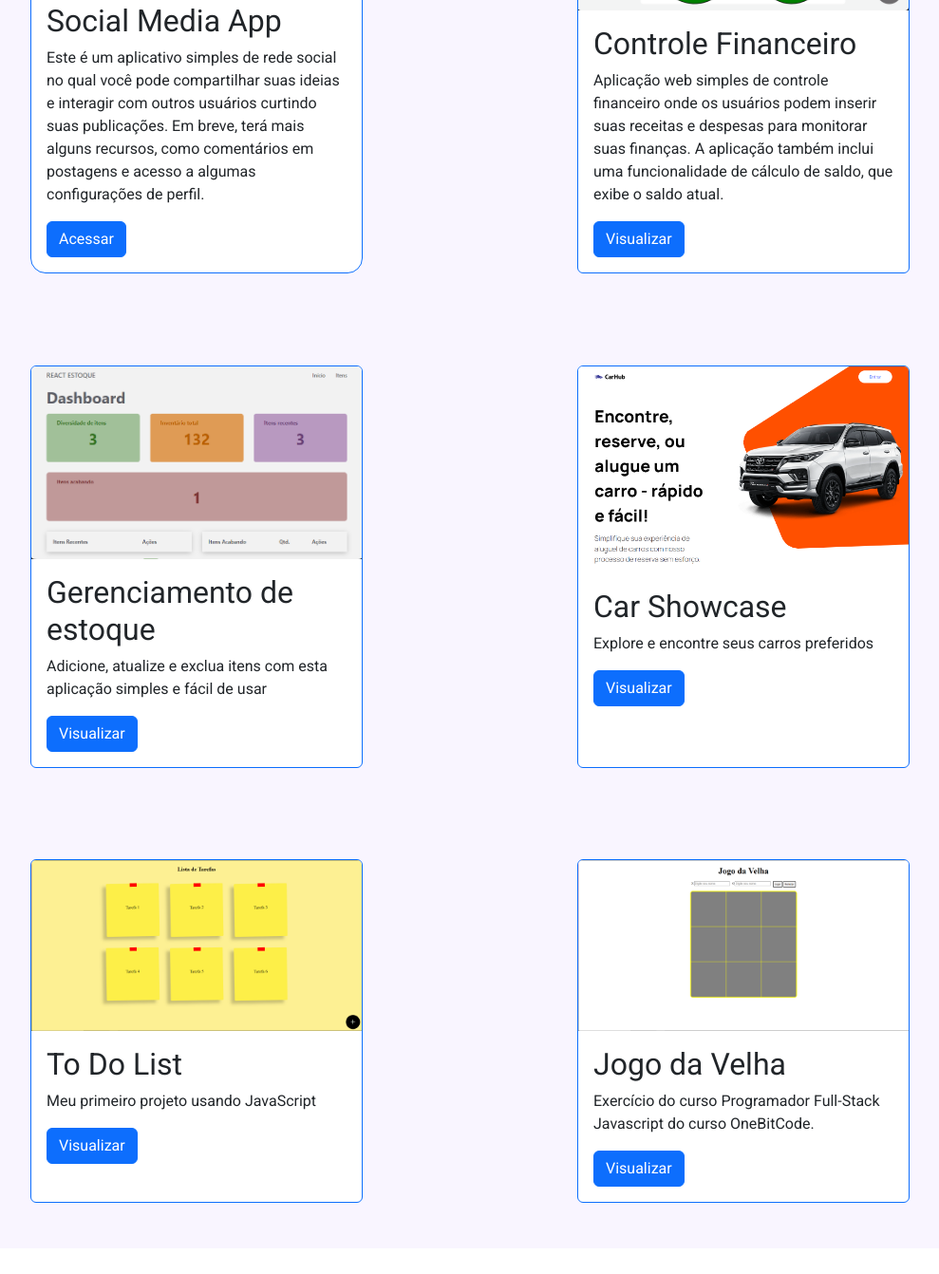
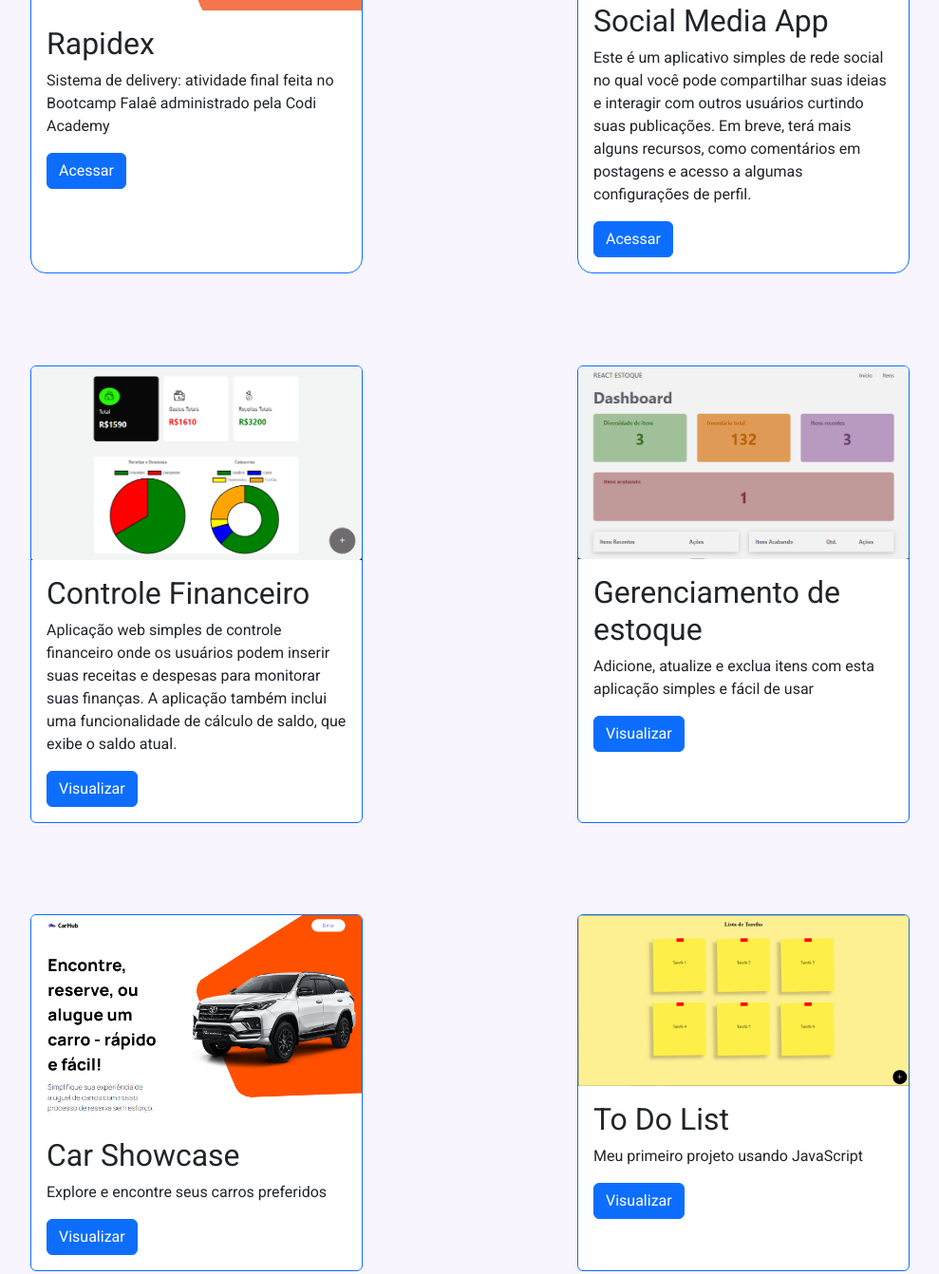
Before and after one commit to PatricioSA/patriciosa.github.io, a plain HTML site: page index.html in a window 1280 px wide. Shown: the part 2533-3875 px from the top of the page at 95% size, without its empty margins (145-1134 px from the left). Before the commit the page ends 3848 px from the top, so only its background shows below. Drawn offline with nearby package versions, Linux system fonts and the light colour scheme.

Commit message:
novo projeto

```diff
--- a/index.html
+++ b/index.html
@@ -112,6 +112,18 @@
         <div class="Container">
 
             <div data-aos="flip-right" data-aos-duration="2000" class="card rounded-4 my-5 m-lg-5">
+                <img src="img/projetos/app-delivery.png" alt="Tela inicial do projeto" class="card-img-top">
+                <div class="card-body">
+                    <h2 class="card-title">Rapidex</h2>
+                    <p class="card-text">
+                        Sistema de delivery: atividade final feita no Bootcamp Falaê
+                        administrado pela Codi Academy
+                    </p>
+                    <a href="https://rapidex-patriciosa.vercel.app" class="btn btn-primary" target="_blank">Acessar</a>
+                </div>
+            </div>
+
+            <div data-aos="flip-right" data-aos-duration="2000" class="card rounded-4 my-5 m-lg-5">
                 <img src="img/projetos/social-media.png" alt="Tela inicial do projeto" class="card-img-top">
                 <div class="card-body">
                     <h2 class="card-title">Social Media App</h2>
@@ -172,15 +184,6 @@
                     <a href="https://patriciosa.github.io/ToDo-List" class="btn btn-primary" target="_blank">Visualizar</a>
                 </div>
             </div>
-
-            <div data-aos="flip-right" data-aos-duration="2000" class="card my-5 m-lg-5" style="width: 350px;">
-                <img src="img/projetos/jogo-da-velha.png" alt="Tela inicial do projeto" class="card-img-top">
-                <div class="card-body">
-                    <h2 class="card-title">Jogo da Velha</h2>
-                    <p class="card-text">Exercício do curso Programador Full-Stack Javascript do curso OneBitCode.</p>
-                    <a href="https://patriciosa.github.io/jogo-da-velha" class="btn btn-primary" target="_blank">Visualizar</a>
-                </div>
-            </div>
     </section>
 
 
```
Also changed, not shown: img/projetos/app-delivery.png (added).
